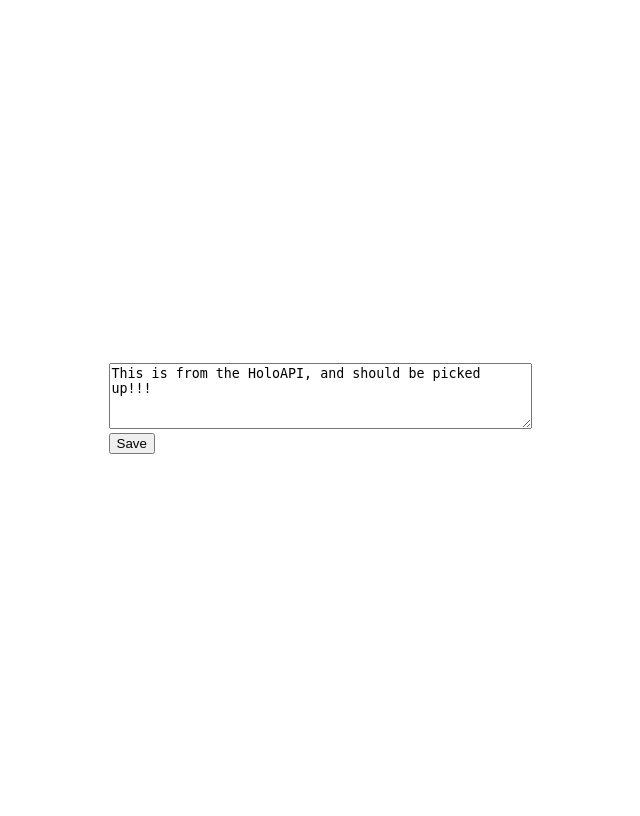
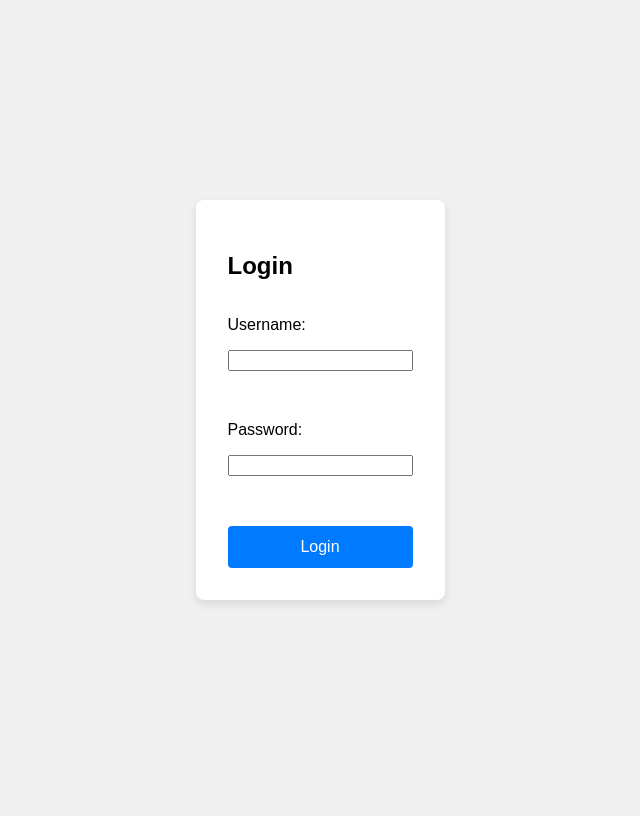
Before and after one commit to itlacey/HoloAPI, a FastAPI app: page / in a window 1280 px wide. Shown: the whole page, without its empty margins (320-960 px from the left). After the commit the page ends 604 px from the top, so only its background shows below. Run offline with FastAPI, Linux system fonts and the light colour scheme.

Commit message:
login screen w/ some formatting

```diff
--- a/app/main.py
+++ b/app/main.py
@@ -1,23 +1,67 @@
-from fastapi import FastAPI, Form
-from fastapi.responses import HTMLResponse
+from fastapi import FastAPI, Form, Request, Depends
+from fastapi.responses import HTMLResponse, RedirectResponse
 from fastapi.templating import Jinja2Templates
-from fastapi import Request
+from fastapi.staticfiles import StaticFiles
+from fastapi.security import OAuth2PasswordBearer, OAuth2PasswordRequestForm
+from starlette.middleware.sessions import SessionMiddleware
 from .models.love_note import LoveNote
+from dotenv import load_dotenv
+import os
+
+# Load environment variables from .env file
+load_dotenv()
+
+# Access environment variables
+secret_key = os.getenv("SECRET_KEY")
+user_password = os.getenv("USER_PASSWORD")
+user_name = os.getenv("USER_NAME")
 
 app = FastAPI()
+app.mount("/static", StaticFiles(directory="app/static"), name="static")
+app.add_middleware(SessionMiddleware, secret_key=secret_key)
 
 love_note = LoveNote()
-
 templates = Jinja2Templates(directory="./app/templates")
 
+# Simulated user database
+fake_users_db = {
+    "user": {
+        "username": user_name,
+        "password": user_password
+    }
+}
+
+oauth2_scheme = OAuth2PasswordBearer(tokenUrl="token")
+
+def authenticate_user(username: str, password: str):
+    user = fake_users_db.get(username)
+    if not user or user["password"] != password:
+        return False
+    return True
+
 @app.get("/", response_class=HTMLResponse)
+async def login_form(request: Request):
+    if request.session.get("user"):
+        return RedirectResponse(url="/form")
+    return templates.TemplateResponse("login.html", {"request": request})
+
+@app.post("/", response_class=HTMLResponse)
+async def login(request: Request, username: str = Form(...), password: str = Form(...)):
+    if authenticate_user(username, password):
+        request.session["user"] = username
+        return RedirectResponse(url="/form", status_code=302)
+    return templates.TemplateResponse("login.html", {"request": request, "error": "Invalid credentials"})
+
+@app.get("/form", response_class=HTMLResponse)
 async def get_form(request: Request):
+    if not request.session.get("user"):
+        return RedirectResponse(url="/")
     return templates.TemplateResponse("form.html", {"request": request, "message": love_note.message})
 
 @app.post("/save-note")
-async def save_note(
-    message: str = Form(...)
-):
+async def save_note(request: Request, message: str = Form(...)):
+    if not request.session.get("user"):
+        return RedirectResponse(url="/")
     love_note.message = message
     return {"message": "Note saved successfully"}
 
--- /dev/null
+++ b/app/static/css/styles.css
@@ -0,0 +1,58 @@
+/* app/static/css/styles.css */
+body, html {
+    margin: 0;
+    padding: 0;
+    box-sizing: border-box;
+    font-family: Arial, sans-serif;
+    height: 100%;
+    display: flex;
+    justify-content: center;
+    align-items: center;
+    background: #f0f0f0;
+}
+.container {
+    display: flex;
+    justify-content: center;
+    align-items: center;
+    height: 100vh;
+}
+form {
+    background: #fff;
+    padding: 2rem;
+    border-radius: 8px;
+    box-shadow: 0 4px 8px rgba(0, 0, 0, 0.1);
+    display: flex;
+    flex-direction: column;
+    width: 100%;
+    max-width: 400px;
+    gap: 1rem;
+}
+h1 {
+    margin: 0;
+    text-align: center;
+    font-size: 1.5rem;
+    color: #333;
+}
+textarea {
+    width: 100%;
+    height: 100px;
+    padding: 0.5rem;
+    border: 1px solid #ccc;
+    border-radius: 4px;
+    resize: none;
+    font-size: 1rem;
+}
+input[type="submit"] {
+    width: 100%;
+    background: #007BFF;
+    color: white;
+    border: none;
+    padding: 0.75rem;
+    border-radius: 4px;
+    font-size: 1rem;
+    cursor: pointer;
+    transition: background 0.3s ease;
+}
+input[type="submit"]:hover {
+    background: #0056b3;
+}
--- a/app/templates/form.html
+++ b/app/templates/form.html
@@ -1,26 +1,36 @@
 <!DOCTYPE html>
-<html>
+<html lang="en">
 <head>
+    <meta charset="UTF-8">
+    <meta name="viewport" content="width=device-width, initial-scale=1.0">
     <title>Love Note</title>
+    <link rel="stylesheet" href="/static/css/styles.css">
     <script>
         async function saveNote(event) {
             event.preventDefault();
             const form = event.target;
             const formData = new FormData(form);
+            try {
                 const response = await fetch(form.action, {
                     method: form.method,
                     body: formData
                 });
+                if (!response.ok) {
+                    throw new Error('Network response was not ok');
+                }
                 const result = await response.json();
                 alert(result.message);
+            } catch (error) {
+                alert('There was a problem with your fetch operation: ' + error.message);
+            }
         }
     </script>
 </head>
 <body>
-    <div style="display: flex; justify-content: center; align-items: center; height: 100vh;">
+    <div class="container">
         <form action="/save-note" method="post" onsubmit="saveNote(event)">
-            <textarea name="message" rows="4" cols="50">{{ message }}</textarea>
-            <br>
+            <h1>Love Note</h1>
+            <textarea name="message">{{ message }}</textarea>
             <input type="submit" value="Save">
         </form>
     </div>
--- /dev/null
+++ b/app/templates/login.html
@@ -0,0 +1,21 @@
+<!DOCTYPE html>
+<html lang="en">
+<head>
+    <meta charset="UTF-8">
+    <meta name="viewport" content="width=device-width, initial-scale=1.0">
+    <title>Login</title>
+    <link rel="stylesheet" href="/static/css/styles.css">
+</head>
+<body>
+    <div class="container">
+        <form action="/" method="post">
+            <h2>Login</h2>
+            <label for="username">Username:</label>
+            <input type="text" id="username" name="username"><br>
+            <label for="password">Password:</label>
+            <input type="password" id="password" name="password"><br>
+            <input type="submit" value="Login">
+        </form>
+    </div>
+</body>
+</html>
```
Also changed, not shown: 1 other file. Lines whose indentation alone changed are shown as unchanged.
